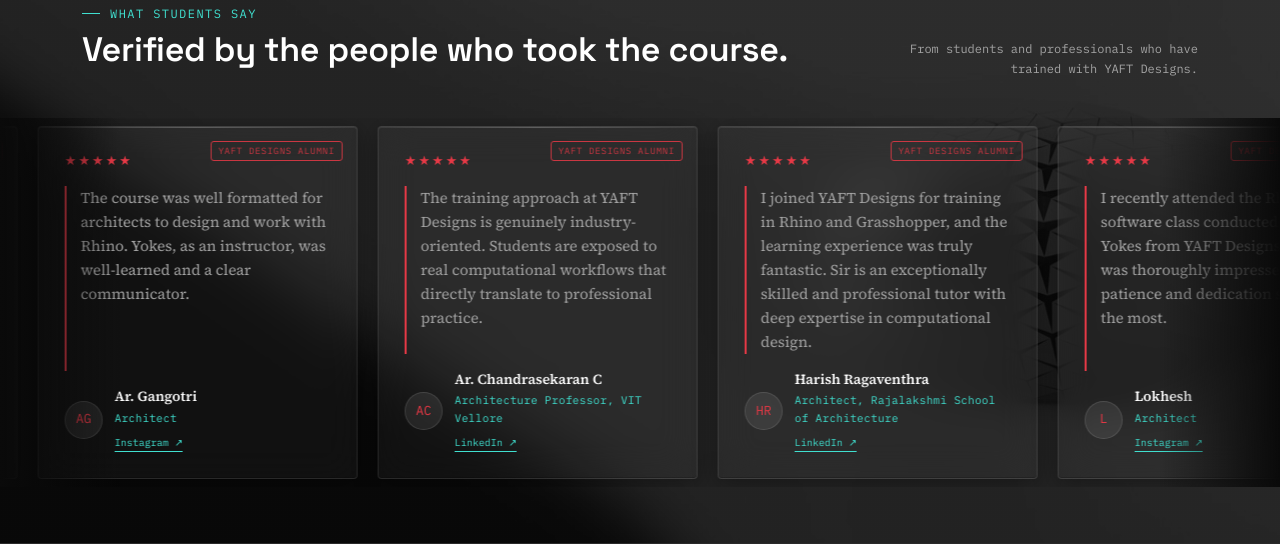
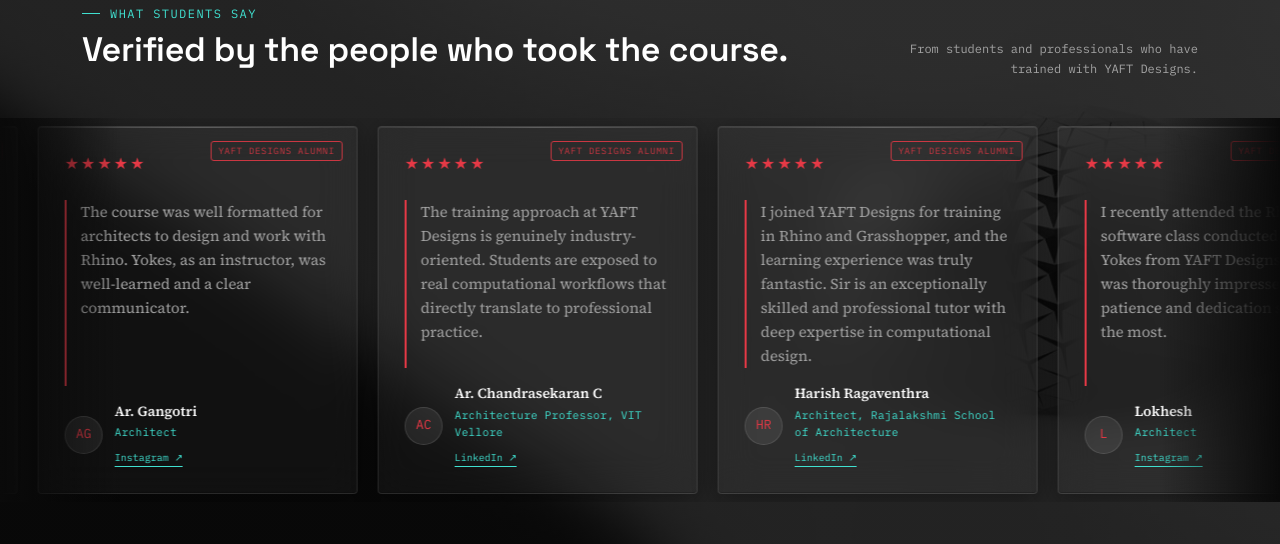
Before and after one commit to YAFTDesigns/yaftwebsite, a Next.js app: page /courses in a window 1280 px wide. Shown: the part 1600-2144 px from the top of the page. Built offline with nearby package versions, Linux system fonts and the light colour scheme; no server answers; the database is empty.

Commit message:
Show dynamic star rating on marquee cards

```diff
--- a/components/TestimonialsMarquee.tsx
+++ b/components/TestimonialsMarquee.tsx
@@ -19,6 +19,7 @@ const HARDCODED = [
     instagram: '',
     show_social: true,
     photo_url: '',
+    rating: 5.0,
   },
   {
     quote: 'I recently attended the Rhino software class conducted by Ar. Yokes from YAFT Designs, and I was thoroughly impressed. His patience and dedication stood out the most.',
@@ -28,6 +29,7 @@ const HARDCODED = [
     instagram: 'https://www.instagram.com/lok_hesh',
     show_social: true,
     photo_url: '',
+    rating: 5.0,
   },
   {
     quote: 'You have been my first point of contact whenever I was stuck, had questions, or needed guidance. I have learned a lot working with you, and those lessons will stay with me.',
@@ -37,6 +39,7 @@ const HARDCODED = [
     instagram: '',
     show_social: true,
     photo_url: '',
+    rating: 5.0,
   },
   {
     quote: 'The course was well formatted for architects to design and work with Rhino. Yokes, as an instructor, was well-learned and a clear communicator.',
@@ -46,6 +49,7 @@ const HARDCODED = [
     instagram: 'https://www.instagram.com/unravellingarchitecture',
     show_social: true,
     photo_url: '',
+    rating: 5.0,
   },
   {
     quote: 'The training approach at YAFT Designs is genuinely industry-oriented. Students are exposed to real computational workflows that directly translate to professional practice.',
@@ -55,6 +59,7 @@ const HARDCODED = [
     instagram: '',
     show_social: true,
     photo_url: '',
+    rating: 5.0,
   },
 ];
 
@@ -66,7 +71,27 @@ type Testimonial = {
   instagram: string;
   show_social: boolean;
   photo_url: string;
+  rating: number;
 };
+
+function renderStars(rating: number) {
+  const stars = [];
+  for (let i = 1; i <= 5; i++) {
+    if (rating >= i) {
+      stars.push(<span key={i} style={{ color: 'var(--brass)' }}>★</span>);
+    } else if (rating >= i - 0.5) {
+      stars.push(
+        <span key={i} style={{ position: 'relative', display: 'inline-block' }}>
+          <span style={{ color: 'rgba(255,255,255,0.15)' }}>★</span>
+          <span style={{ position: 'absolute', left: 0, top: 0, width: '50%', overflow: 'hidden', color: 'var(--brass)' }}>★</span>
+        </span>
+      );
+    } else {
+      stars.push(<span key={i} style={{ color: 'rgba(255,255,255,0.15)' }}>★</span>);
+    }
+  }
+  return <div style={{ fontSize: 16, letterSpacing: 2, marginBottom: 10 }}>{stars}</div>;
+}
 
 function initials(name: string) {
   if (!name || name === 'Anonymous') return '?';
@@ -90,7 +115,7 @@ export default function TestimonialsMarquee() {
   useEffect(() => {
     supabase
       .from('testimonials')
-      .select('name, role, institution, quote, linkedin_url, instagram_url, show_social, photo_url')
+      .select('name, role, institution, quote, linkedin_url, instagram_url, show_social, photo_url, rating')
       .eq('status', 'approved')
       .order('reviewed_at', { ascending: false })
       .limit(15)
@@ -104,6 +129,7 @@ export default function TestimonialsMarquee() {
             instagram: t.instagram_url || '',
             show_social: t.show_social || false,
             photo_url: t.photo_url || '',
+            rating: t.rating || 5.0,
           }));
           setItems([...HARDCODED, ...fromDb]);
         }
@@ -126,7 +152,7 @@ export default function TestimonialsMarquee() {
           {doubled.map((t, i) => (
             <div className={styles.card} key={i}>
               <div className={styles.alumniBadge}>YAFT Designs Alumni</div>
-              <div className={styles.stars}>★★★★★</div>
+              {renderStars(t.rating)}
               <p className={styles.quote}>{t.quote}</p>
               <div className={styles.person}>
                 <Avatar name={t.name} photo_url={t.photo_url} />
```
